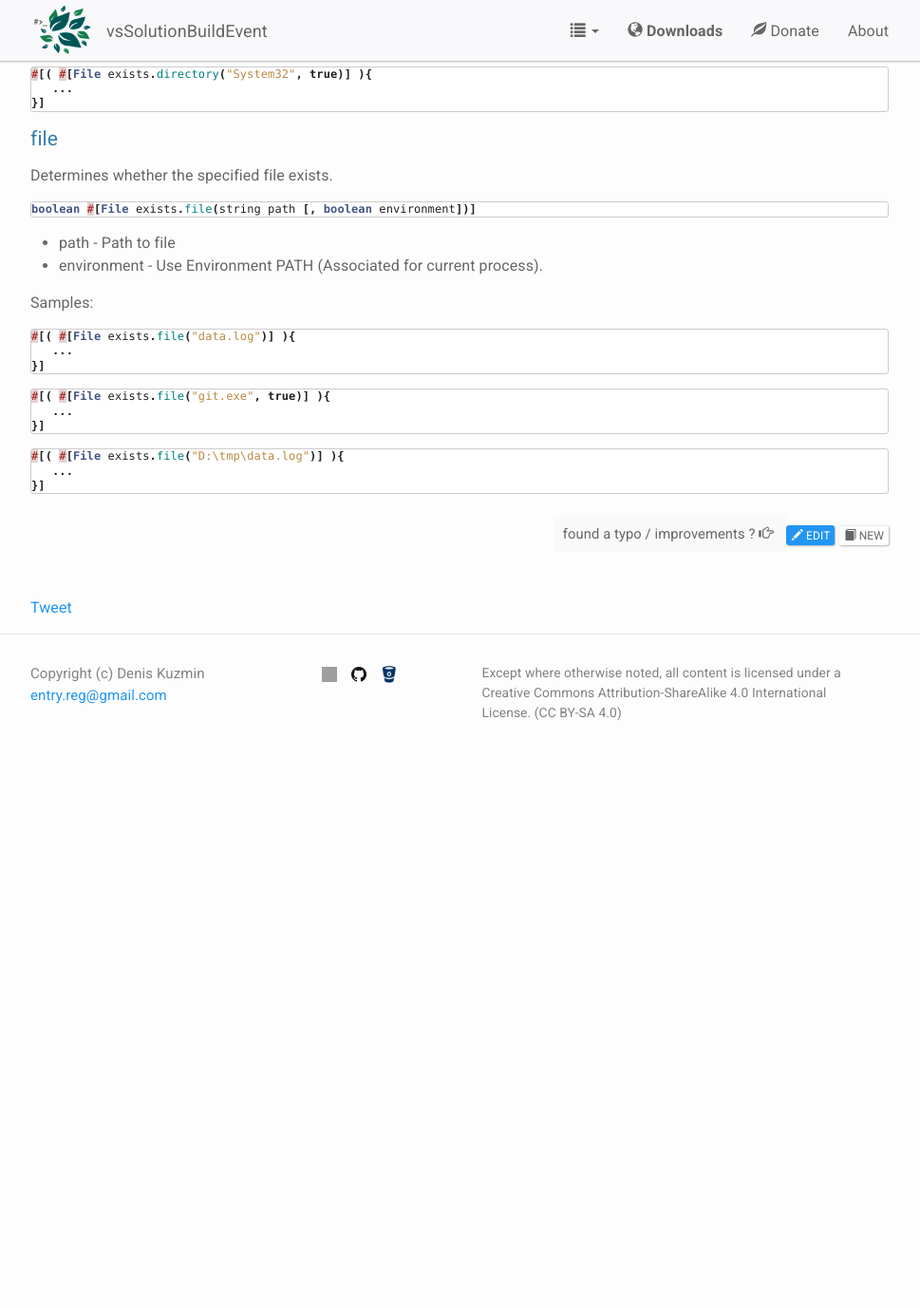
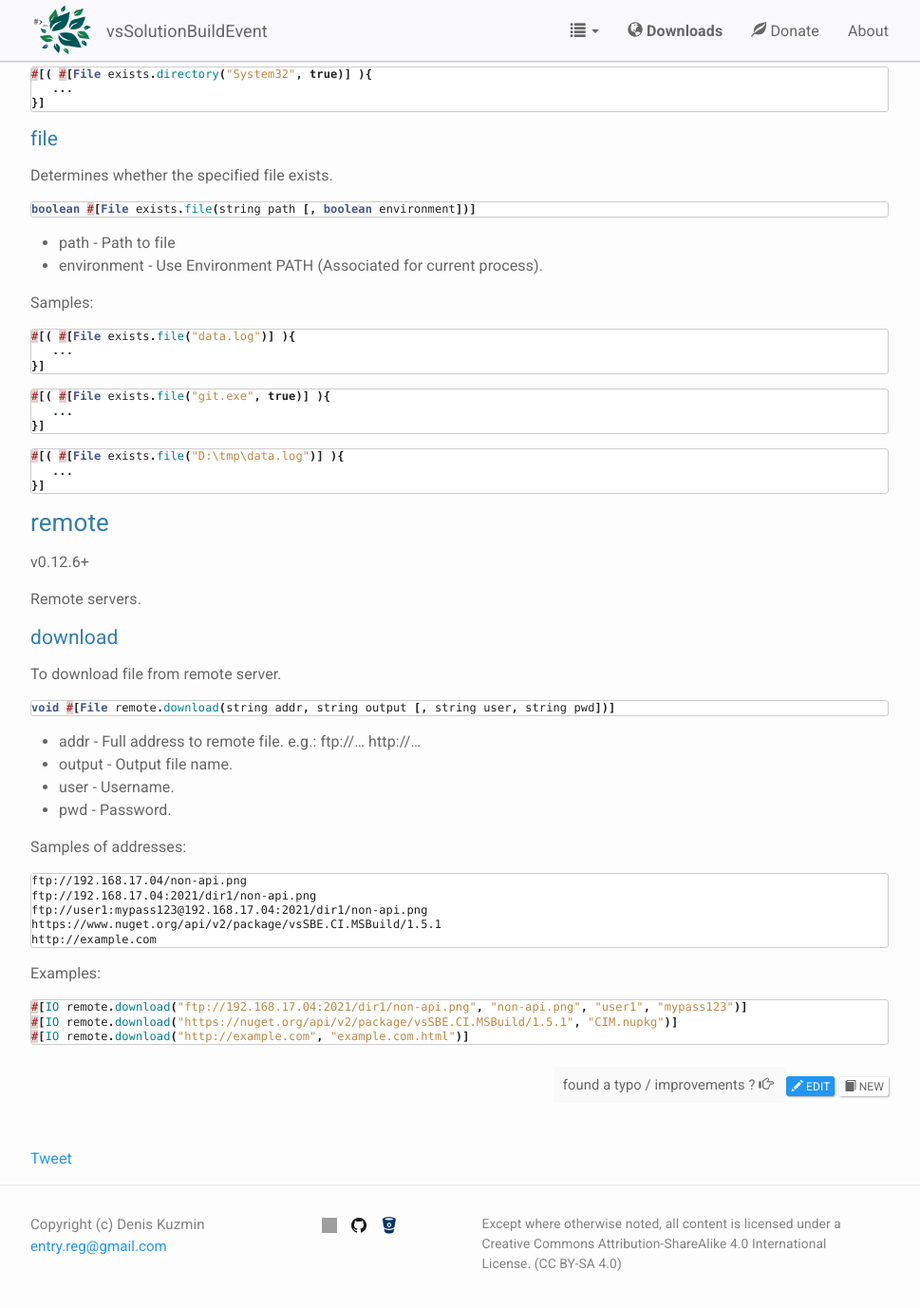
Before and after one commit to 3F/web.vsSBE, a Jekyll site: the page built from _doc/Scripts/SBE-Scripts/Components/FileComponent.md, in a window 1280 px wide and 1400 px high, scrolled down 4930 px. Shown: the top 1377 px of the window at 95% size, without its empty margins (156-1125 px from the left). Built offline with Jekyll 4.4.1, drawn with Linux system fonts in a browser that asks for light colours; nearby versions of some CDN libraries; Markdown is read by kramdown in place of the engine named in the settings; comment, search, counter and statistics services are not loaded; before the commit the page ends 5750 px from its top, so only the background shows below that; grey boxes are pictures that could not be loaded.

Commit message:
+remote.download() To download file from remote server

````diff
--- a/_doc/Scripts/SBE-Scripts/Components/FileComponent.md
+++ b/_doc/Scripts/SBE-Scripts/Components/FileComponent.md
@@ -334,3 +334,39 @@ Samples:
    ...
 }]
 ```
+
+### remote
+
+v0.12.6+
+
+Remote servers.
+
+#### download
+
+To download file from remote server.
+
+```java
+void #[File remote.download(string addr, string output [, string user, string pwd])]
+```
+* addr - Full address to remote file. e.g.: ftp://... http://...
+* output - Output file name.
+* user - Username.
+* pwd - Password.
+
+Samples of addresses:
+
+```text
+ftp://192.168.17.04/non-api.png
+ftp://192.168.17.04:2021/dir1/non-api.png
+ftp://user1:mypass123@192.168.17.04:2021/dir1/non-api.png
+https://www.nuget.org/api/v2/package/vsSBE.CI.MSBuild/1.5.1
+http://example.com
+```
+
+Examples:
+
+```java
+#[IO remote.download("ftp://192.168.17.04:2021/dir1/non-api.png", "non-api.png", "user1", "mypass123")]
+#[IO remote.download("https://nuget.org/api/v2/package/vsSBE.CI.MSBuild/1.5.1", "CIM.nupkg")]
+#[IO remote.download("http://example.com", "example.com.html")]
+```
````
Also changed, not shown: _doc/Features/Strings.md (+34 -32 lines).
